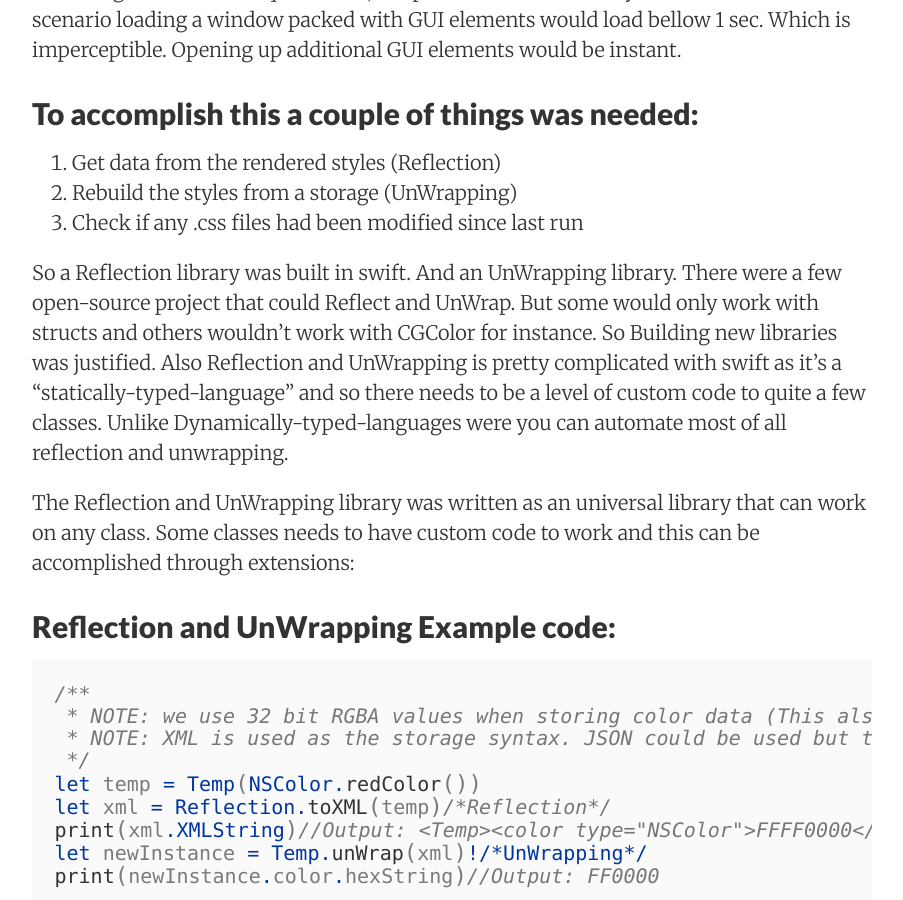
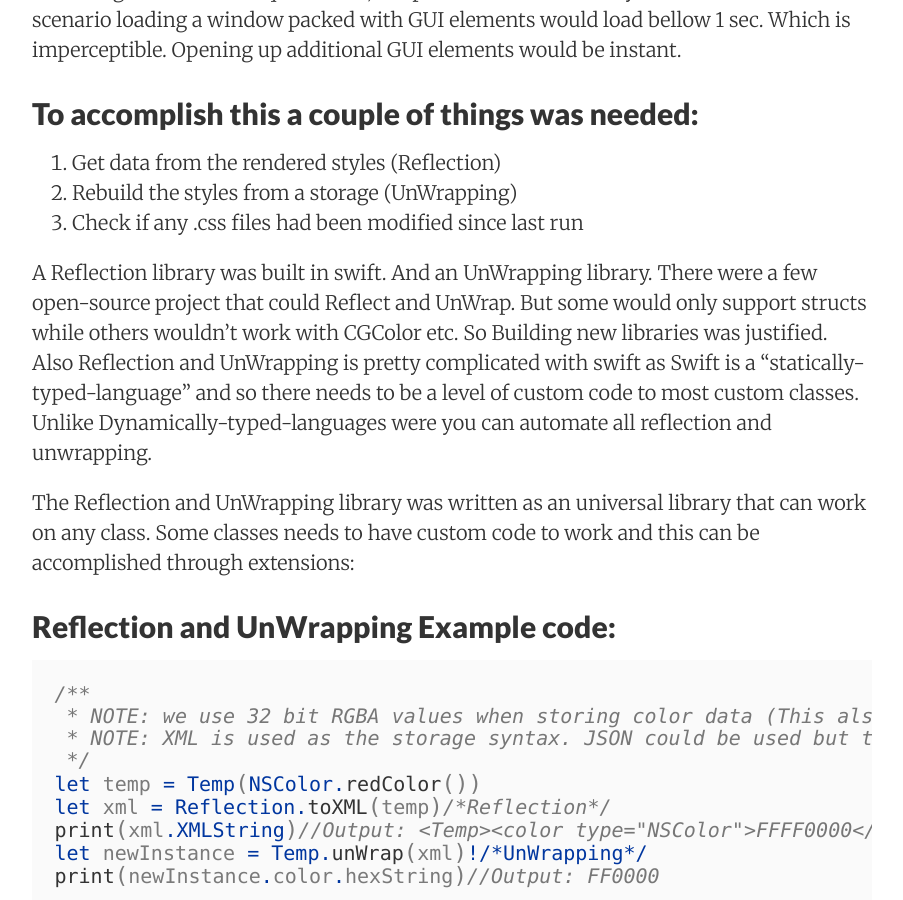
Before and after one commit to stylekit/stylekit.github.io, a Jekyll site: the page built from _posts/2016-10-08-Optimizing-The-Style-manager.md, in a window 1280 px wide and 900 px high, scrolled down 547 px. Shown: the whole window, without its empty margins (188-1091 px from the left). Built offline with Jekyll 4.4.1, drawn with Linux system fonts in a browser that asks for light colours; nearby versions of some CDN libraries; comment, search, counter and statistics services are not loaded.

Commit message:
Files modified: 1


Modified 1 file:
_posts/2016-10-08-Optimizing-The-Style-manager.md

```diff
--- a/_posts/2016-10-08-Optimizing-The-Style-manager.md
+++ b/_posts/2016-10-08-Optimizing-The-Style-manager.md
@@ -8,7 +8,7 @@
 2. Rebuild the styles from a storage (UnWrapping)
 3. Check if any .css files had been modified since last run
 
-So a Reflection library was built in swift. And an UnWrapping library. There were a few open-source project that could Reflect and UnWrap. But some would only work with structs and others wouldn't work with CGColor for instance. So Building new libraries was justified. Also Reflection and UnWrapping is pretty complicated with swift as it's a "statically-typed-language" and so there needs to be a level of custom code to quite a few classes. Unlike Dynamically-typed-languages were you can automate most of all reflection and unwrapping.
+A Reflection library was built in swift. And an UnWrapping library. There were a few open-source project that could Reflect and UnWrap. But some would only support structs while others wouldn't work with CGColor etc. So Building new libraries was justified. Also Reflection and UnWrapping is pretty complicated with swift as Swift is a "statically-typed-language" and so there needs to be a level of custom code to most custom classes. Unlike Dynamically-typed-languages were you can automate all reflection and unwrapping.
 
 The Reflection and UnWrapping library was written as an universal library that can work on any class. Some classes needs to have custom code to work and this can be accomplished through extensions:
 
```
